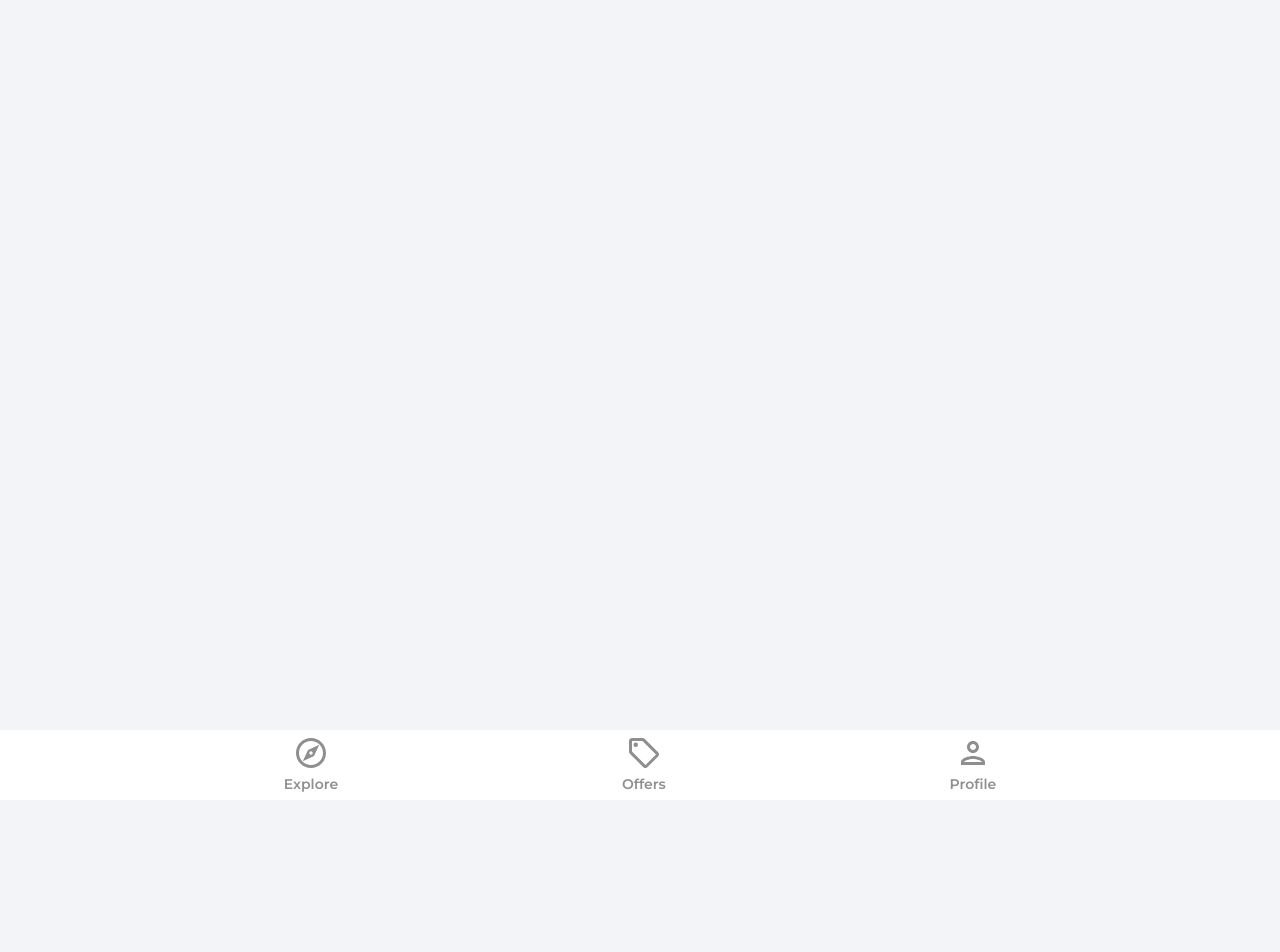
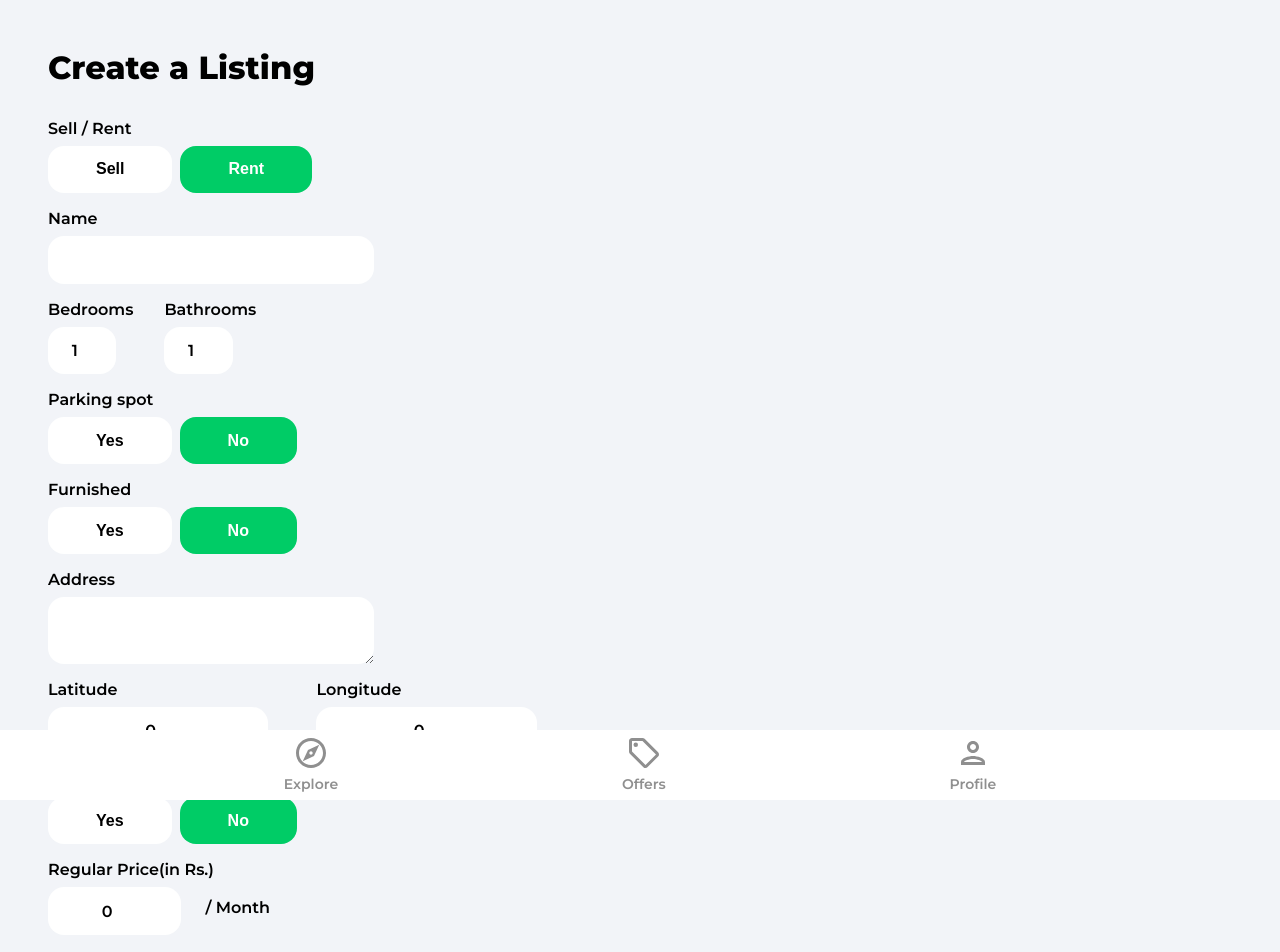
Before and after one commit to meghojp/Modern-Housing, a React (Create React App) app: page /create-listing in a window 1280 px wide. Shown: the top 952 px of the page. Before the commit the page ends 800 px from the top, so only its background shows below. Built offline with nearby package versions, Linux system fonts and the light colour scheme; no server answers; sample sign-in values are in the browser's storage.

Commit message:
Create listing form added

```diff
--- a/src/App.js
+++ b/src/App.js
@@ -1,11 +1,12 @@
 import { BrowserRouter as Router, Routes, Route } from 'react-router-dom'
 import { ToastContainer } from 'react-toastify'
 import 'react-toastify/dist/ReactToastify.css'
+import Navbar from './components/Navbar'
 import PrivateRoute from './components/PrivateRoute'
-import Navbar from './components/Navbar'
 import Explore from './pages/Explore'
 import Offers from './pages/Offers'
 import Category from './pages/Category'
+import CreateListing from './pages/CreateListing'
 import Profile from './pages/Profile'
 import SignIn from './pages/SignIn'
 import SignUp from './pages/SignUp'
@@ -19,6 +20,7 @@
           <Route path='/' element={<Explore />} />
           <Route path='/offers' element={<Offers />} />
           <Route path='/category/:categoryName' element={<Category />} />
+          <Route path='/create-listing' element={<CreateListing />} />
           <Route path='/profile' element={<PrivateRoute />}>
             <Route path='/profile' element={<Profile />} />
           </Route>
--- a/src/firebase.config.js
+++ b/src/firebase.config.js
@@ -4,7 +4,7 @@
 
 // Your web app's Firebase configuration
 const firebaseConfig = {
-  apiKey: 'AIzaSyDX7xsXEkpd28G70UTrxoKkl9vjuW3RIZs',
+  apiKey: process.env.REACT_APP_FIREBASE_API_KEY,
   authDomain: 'modern-housing-web-app.firebaseapp.com',
   projectId: 'modern-housing-web-app',
   storageBucket: 'modern-housing-web-app.appspot.com',
--- /dev/null
+++ b/src/pages/CreateListing.jsx
@@ -0,0 +1,355 @@
+import { useState, useEffect, useRef } from 'react'
+import { getAuth, onAuthStateChanged } from 'firebase/auth'
+import { useNavigate } from 'react-router-dom'
+import { toast } from 'react-toastify'
+import Spinner from '../components/Spinner'
+
+function CreateListing() {
+  const [loading, setLoading] = useState(false)
+  const [formData, setFormData] = useState({
+    type: 'rent',
+    name: '',
+    bedrooms: 1,
+    bathrooms: 1,
+    parking: false,
+    furnished: false,
+    address: '',
+    offer: false,
+    regularPrice: 0,
+    discountedPrice: 0,
+    images: {},
+    latitude: 0,
+    longitude: 0,
+  })
+
+  const {
+    type,
+    name,
+    bedrooms,
+    bathrooms,
+    parking,
+    furnished,
+    address,
+    offer,
+    regularPrice,
+    discountedPrice,
+    images,
+    latitude,
+    longitude,
+  } = formData
+
+  const auth = getAuth()
+  const navigate = useNavigate()
+  const isMounted = useRef(true)
+
+  useEffect(() => {
+    if (isMounted) {
+      onAuthStateChanged(auth, (user) => {
+        if (user) {
+          setFormData({ ...formData, userRef: user.uid })
+        } else {
+          navigate('/sign-in')
+        }
+      })
+    }
+
+    return () => {
+      isMounted.current = false
+    }
+    // eslint-disable-next-line react-hooks/exhaustive-deps
+  }, [isMounted])
+
+  const onSubmit = async (e) => {
+    e.preventDefault()
+
+    setLoading(true)
+
+    if (+discountedPrice >= +regularPrice) {
+      setLoading(false)
+      toast.error('Discounted price needs to be lesser than the Regular price')
+      return
+    }
+
+    if (images.length > 5) {
+      setLoading(false)
+      toast.error('Maximum 5 images are allowed')
+      return
+    }
+
+    /* TODO: Geocoding API to get Longitude and Latitude */
+    let geolocation = {
+      lat: latitude,
+      lng: longitude,
+    }
+    let location = address
+
+    setLoading(false)
+  }
+
+  const onMutate = (e) => {
+    // Setting up image files for the state
+    if (e.target.files) {
+      setFormData((prevState) => ({
+        ...prevState,
+        images: e.target.files,
+      }))
+    }
+
+    let boolean = null
+
+    if (e.target.value === 'true') {
+      boolean = true
+    } else if (e.target.value === 'false') {
+      boolean = false
+    }
+
+    // Setting up other data for the state
+    if (!e.target.files) {
+      setFormData((prevState) => ({
+        ...prevState,
+        [e.target.id]: boolean ?? e.target.value,
+      }))
+    }
+  }
+
+  if (loading) {
+    return <Spinner />
+  }
+
+  return (
+    <div className='profile'>
+      <header>
+        <p className='pageHeader'>Create a Listing</p>
+      </header>
+
+      <main>
+        <form onSubmit={onSubmit}>
+          <label className='formLabel'>Sell / Rent</label>
+          <div className='formButtons'>
+            <button
+              type='button'
+              className={type === 'sale' ? 'formButtonActive' : 'formButton'}
+              id='type'
+              value='sale'
+              onClick={onMutate}
+            >
+              Sell
+            </button>
+            <button
+              type='button'
+              className={type === 'rent' ? 'formButtonActive' : 'formButton'}
+              id='type'
+              value='rent'
+              onClick={onMutate}
+            >
+              Rent
+            </button>
+          </div>
+
+          <label className='formLabel'>Name</label>
+          <input
+            className='formInputName'
+            type='text'
+            id='name'
+            value={name}
+            onChange={onMutate}
+            maxLength='50'
+            minLength='10'
+            required
+          />
+
+          <div className='formRooms flex'>
+            <div>
+              <label className='formLabel'>Bedrooms</label>
+              <input
+                className='formInputSmall'
+                type='number'
+                id='bedrooms'
+                value={bedrooms}
+                onChange={onMutate}
+                min='1'
+                max='15'
+                required
+              />
+            </div>
+            <div>
+              <label className='formLabel'>Bathrooms</label>
+              <input
+                className='formInputSmall'
+                type='number'
+                id='bathrooms'
+                value={bathrooms}
+                onChange={onMutate}
+                min='1'
+                max='10'
+                required
+              />
+            </div>
+          </div>
+
+          <label className='formLabel'>Parking spot</label>
+          <div className='formButtons'>
+            <button
+              className={parking ? 'formButtonActive' : 'formButton'}
+              type='button'
+              id='parking'
+              value={true}
+              onClick={onMutate}
+              min='1'
+              max='5'
+            >
+              Yes
+            </button>
+            <button
+              className={
+                !parking && parking !== null ? 'formButtonActive' : 'formButton'
+              }
+              type='button'
+              id='parking'
+              value={false}
+              onClick={onMutate}
+            >
+              No
+            </button>
+          </div>
+
+          <label className='formLabel'>Furnished</label>
+          <div className='formButtons'>
+            <button
+              className={furnished ? 'formButtonActive' : 'formButton'}
+              type='button'
+              id='furnished'
+              value={true}
+              onClick={onMutate}
+            >
+              Yes
+            </button>
+            <button
+              className={
+                !furnished && furnished !== null
+                  ? 'formButtonActive'
+                  : 'formButton'
+              }
+              type='button'
+              id='furnished'
+              value={false}
+              onClick={onMutate}
+            >
+              No
+            </button>
+          </div>
+
+          <label className='formLabel'>Address</label>
+          <textarea
+            className='formInputAddress'
+            type='text'
+            id='address'
+            value={address}
+            onChange={onMutate}
+            required
+          />
+
+          <div className='formLatLng flex'>
+            <div>
+              <label className='formLabel'>Latitude</label>
+              <input
+                className='formInputSmall'
+                type='number'
+                id='latitude'
+                value={latitude}
+                onChange={onMutate}
+                required
+              />
+            </div>
+            <div>
+              <label className='formLabel'>Longitude</label>
+              <input
+                className='formInputSmall'
+                type='number'
+                id='longitude'
+                value={longitude}
+                onChange={onMutate}
+                required
+              />
+            </div>
+          </div>
+
+          <label className='formLabel'>Offer</label>
+          <div className='formButtons'>
+            <button
+              className={offer ? 'formButtonActive' : 'formButton'}
+              type='button'
+              id='offer'
+              value={true}
+              onClick={onMutate}
+            >
+              Yes
+            </button>
+            <button
+              className={
+                !offer && offer !== null ? 'formButtonActive' : 'formButton'
+              }
+              type='button'
+              id='offer'
+              value={false}
+              onClick={onMutate}
+            >
+              No
+            </button>
+          </div>
+
+          <label className='formLabel'>Regular Price(in Rs.)</label>
+          <div className='formPriceDiv'>
+            <input
+              className='formInputSmall'
+              type='number'
+              id='regularPrice'
+              value={regularPrice}
+              onChange={onMutate}
+              min='1000'
+              max='100000000'
+              required
+            />
+            {type === 'rent' && <p className='formPriceText'>/ Month</p>}
+          </div>
+
+          {offer && (
+            <>
+              <label className='formLabel'>Discounted Price(in Rs.)</label>
+              <input
+                className='formInputSmall'
+                type='number'
+                id='discountedPrice'
+                value={discountedPrice}
+                onChange={onMutate}
+                min='1000'
+                max='100000000'
+                required={offer}
+              />
+            </>
+          )}
+
+          <label className='formLabel'>Images</label>
+          <p className='imagesInfo'>
+            The first image will be the cover image (max 5 images)
+          </p>
+          <input
+            className='formInputFile'
+            type='file'
+            id='images'
+            onChange={onMutate}
+            max='5'
+            accept='.jpg,.png,.jpeg'
+            multiple
+            required
+          />
+          <button type='submit' className='primaryButton createListingButton'>
+            Create Listing
+          </button>
+        </form>
+      </main>
+    </div>
+  )
+}
+
+export default CreateListing
--- a/src/pages/Profile.jsx
+++ b/src/pages/Profile.jsx
@@ -4,6 +4,8 @@
 import { db } from '../firebase.config'
 import { useNavigate, Link } from 'react-router-dom'
 import { toast } from 'react-toastify'
+import arrowRight from '../assets/svg/keyboardArrowRightIcon.svg'
+import homeIcon from '../assets/svg/homeIcon.svg'
 
 function Profile() {
   const auth = getAuth()
@@ -101,6 +103,12 @@
             />
           </form>
         </div>
+
+        <Link to='/create-listing' className='createListing'>
+          <img src={homeIcon} alt='home' />
+          <p>Sell or rent your home</p>
+          <img src={arrowRight} alt='arrow right' />
+        </Link>
       </main>
     </div>
   )
```
Also changed, not shown: 1 other file (tests, documents, lock files or other folders).
